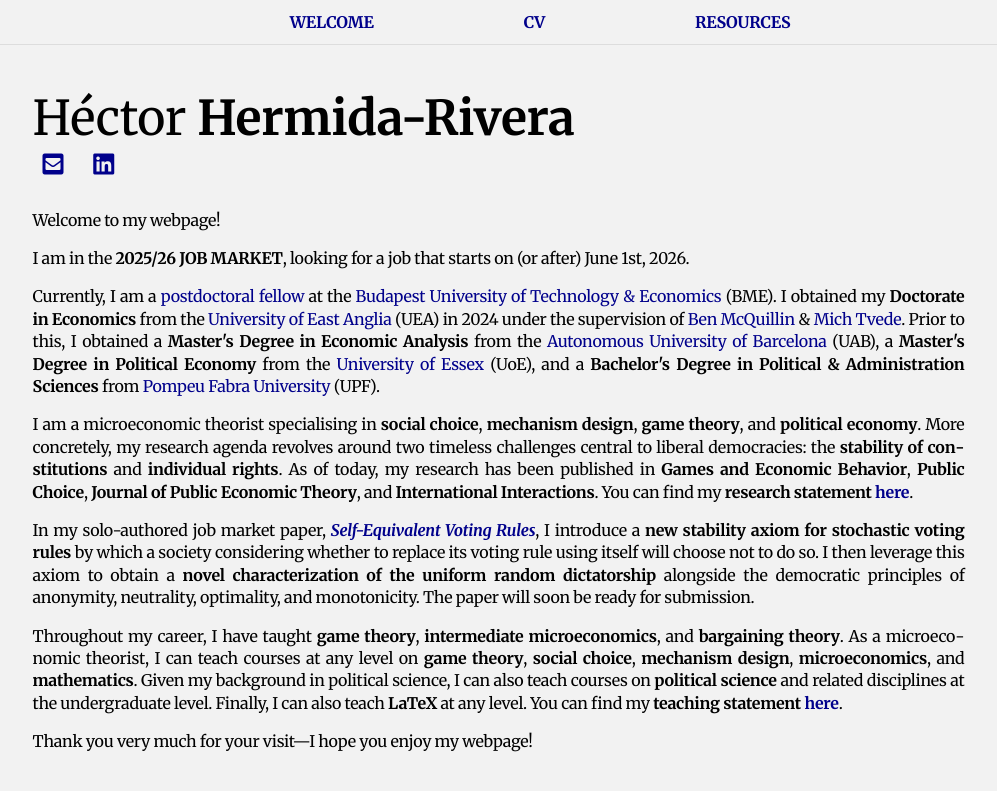
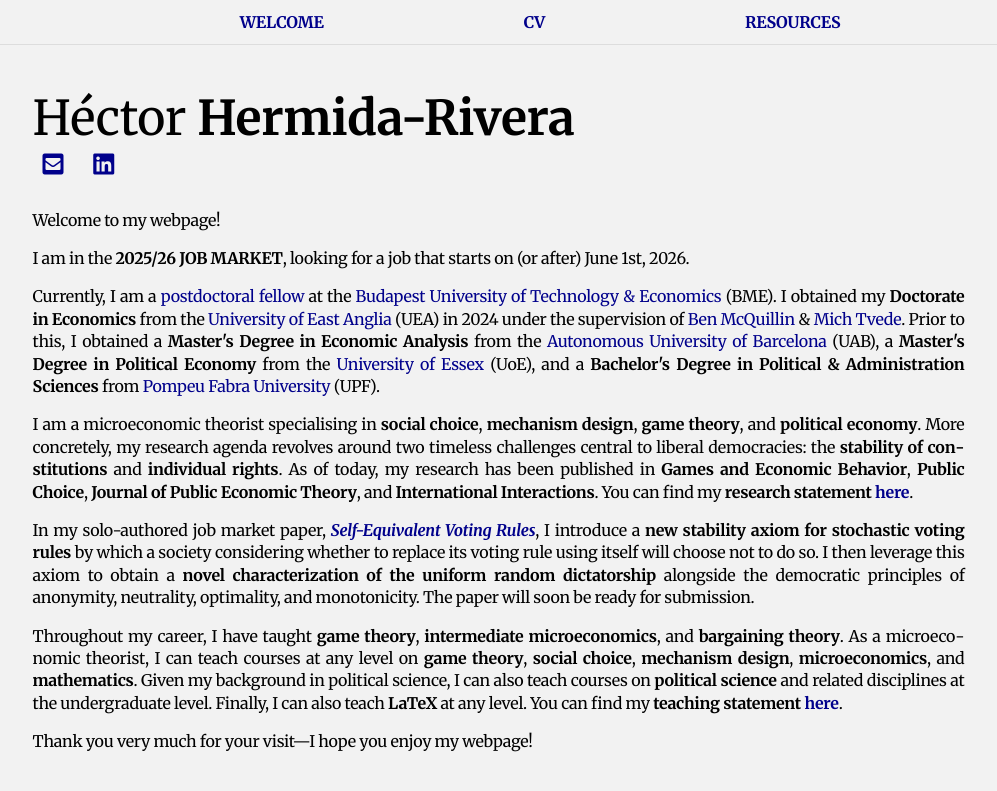
Before and after one commit to HectorHermidaRivera/hectorhermidarivera.github.io, a Jekyll site: the page built from index.md, in a window 1280 px wide. Shown: the top 791 px of the page, without its empty margins (100-1097 px from the left). Built offline with Jekyll 4.4.1, drawn with Linux system fonts in a browser that asks for light colours; a style sheet for code colours, icons or effects is not loaded.

Commit message:
Update style.css

```diff
--- a/assets/css/style.css
+++ b/assets/css/style.css
@@ -41,7 +41,7 @@ body {
   padding: 12px 0;
   display: flex;
   justify-content: center;
-  gap: 150px;
+  gap: 200px;
   border-bottom: 1px solid #ddd;
 }
 
@@ -379,7 +379,7 @@ h2.collapsible-link {
 
 @media (max-width: 1023px) {
   .top-nav {
-    justify-content: space-between;
+    gap: 55px;
   }
   .main-name, .name-title {
     padding-left: 0 !important;
```
